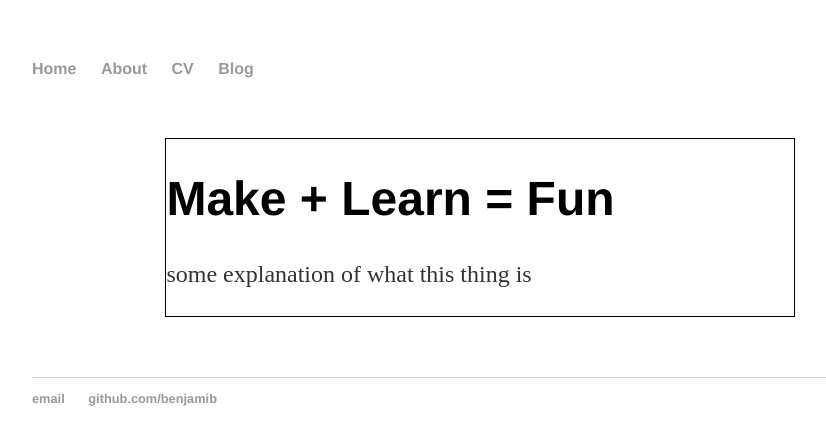
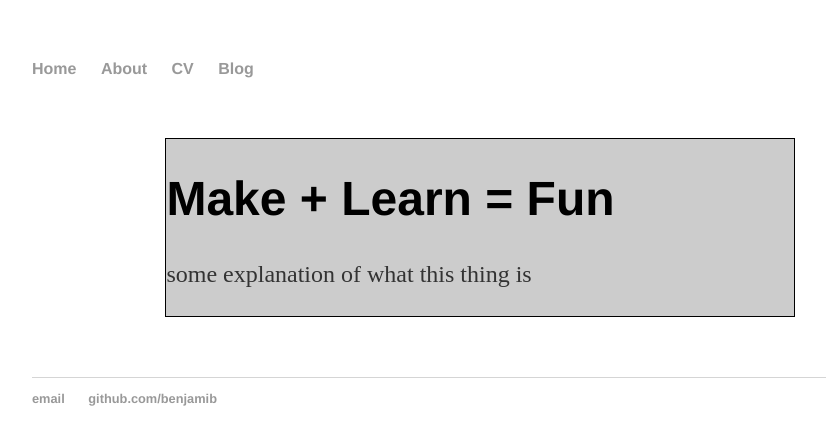
Before and after one commit to benjamib/benjamib.github.io, a Jekyll site: the page built from index.html, in a window 1280 px wide. Shown: the top 445 px of the page, without its empty margins (160-986 px from the left). Built offline with Jekyll 4.4.1, drawn with Linux system fonts in a browser that asks for light colours.

Commit message:
Update main.css

```diff
--- a/css/main.css
+++ b/css/main.css
@@ -44,5 +44,6 @@ ul.posts li {
 .blurb{
     margin: 60px auto;
     width: 70%;
+    background-color:rgba(0,0,0,.2);
     border:1px solid black;
 }
```
